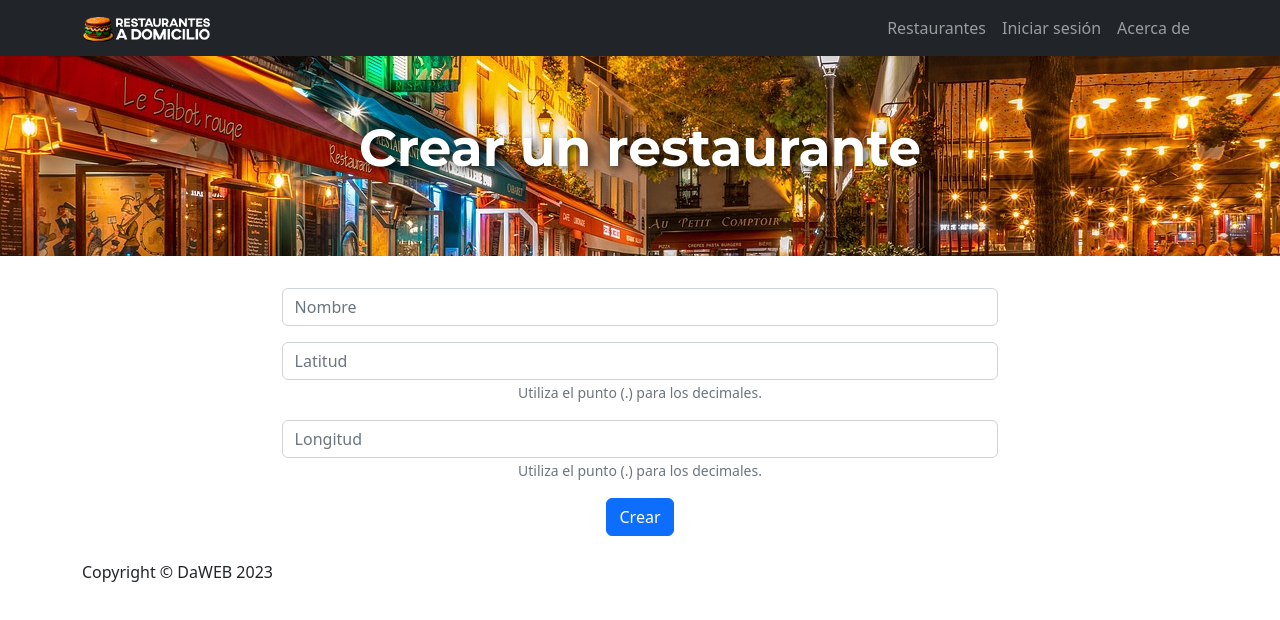
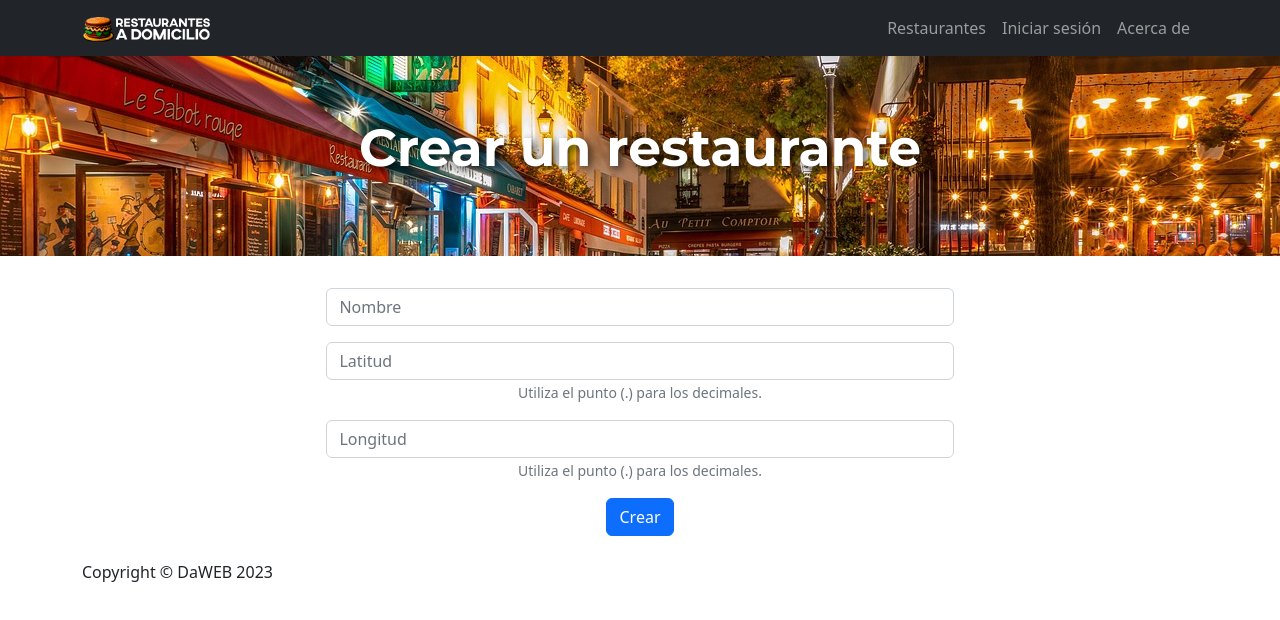
Before and after one commit to pjmeca/ProyectoDaWEB, a React (Create React App) app in the folder client/: page /crear in a window 1280 px wide. Shown: the top 620 px of the page. Built offline with nearby package versions, Linux system fonts and the light colour scheme.

Commit message:
Ajuste cuerpo responsive

```diff
--- a/client/src/index.css
+++ b/client/src/index.css
@@ -1,6 +1,5 @@
 .cuerpo {
   margin: 0;
-  padding: 0% 10% 0% 10%;
   font-family: var(--bs-body-font-family);
   font-size: var(--bs-body-font-size);
   font-weight: var(--bs-body-font-weight);
@@ -11,3 +10,23 @@
   -webkit-text-size-adjust: 100%;
   -webkit-tap-highlight-color: rgba(0, 0, 0, 0);
 }
+
+@media only screen and (max-width: 800px) {
+  .cuerpo {
+    padding: 0% 10% 0% 10%;
+  }
+}
+
+/* Altura de la imagen para pantallas medianas */
+@media only screen and (min-width: 800px) and (max-width: 1500px) {
+  .cuerpo {
+    padding: 0% 15% 0% 15%;
+  }
+}
+
+/* Altura de la imagen para pantallas grandes */
+@media only screen and (min-width: 1500px) {
+  .cuerpo {
+    padding: 0% 20% 0% 20%;
+  }
+}
```
